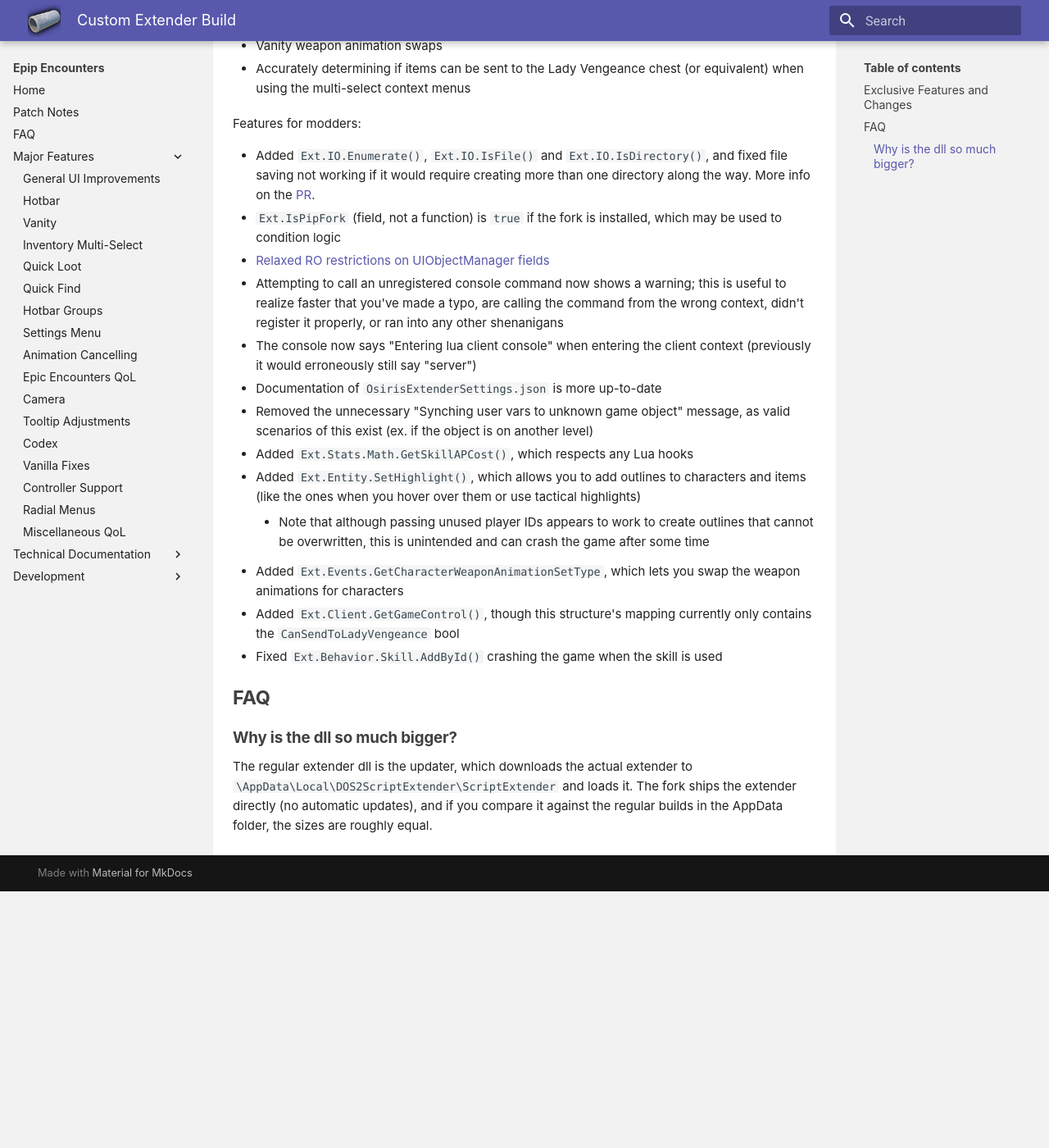
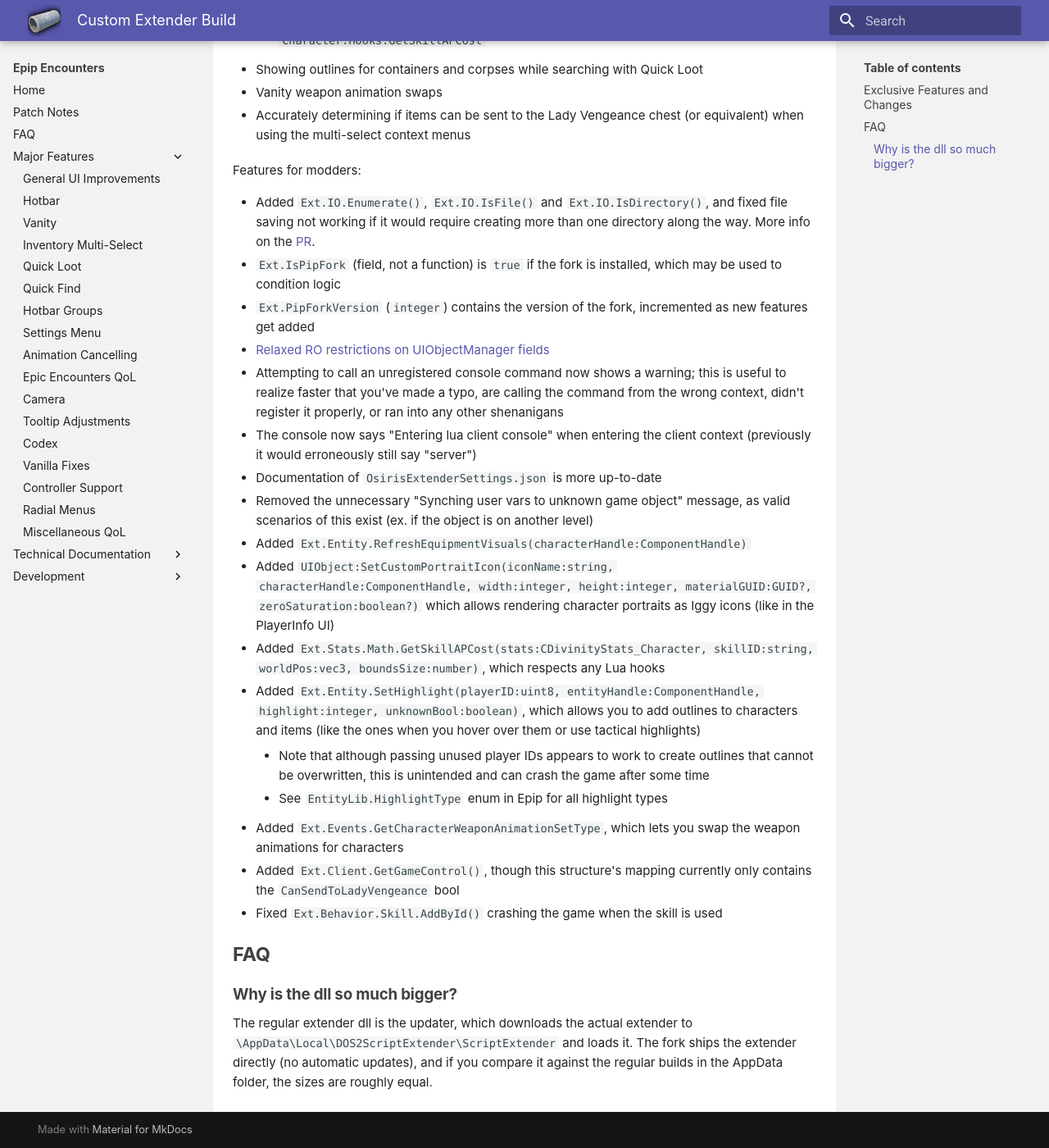
Before and after one commit to PinewoodPip/epip, an MkDocs documentation site: the page built from docs/extender.md, in a window 1280 px wide and 1400 px high, scrolled down 808 px. Shown: the whole window at 82% size. Built offline with MkDocs 1.6.1 and Material for MkDocs 9.7.7, drawn with Linux system fonts in a browser that asks for light colours; before the commit the page ends 1895 px from its top, so only the background shows below that; some of the changed text lies outside the part shown.

Commit message:
Update extender fork docs

```diff
--- a/docs/extender.md
+++ b/docs/extender.md
@@ -3,7 +3,9 @@
 
 You can download the build [here](https://drive.google.com/drive/folders/1I2ZXjbDkZW-WCdC_-EBNQvimHVHssL7m?usp=drive_link) and the repository for it is [here](https://github.com/Pinewoodpip/ositools/tree/pip). You'll need to put `libprotobuf-lite.dll` in the same directory as well; you can alternatively get it from an existing Extender installation in `\AppData\Local\DOS2ScriptExtender\ScriptExtender`.
 
-The current version of the fork is v3, from 20/10/2024.
+The current version of the fork is v3, from 6/02/2025. If installed correctly, you should see the version by the extender version in the title screen:
+
+<center>![Fork version display.](img/extender/fork_version.png)</center>
 
 !!! warning
     **The custom build is experimental - use it only at your own risk.**
@@ -26,14 +28,18 @@
 
 - Added `Ext.IO.Enumerate()`, `Ext.IO.IsFile()` and `Ext.IO.IsDirectory()`, and fixed file saving not working if it would require creating more than one directory along the way. More info on the [PR](https://github.com/Norbyte/ositools/pull/130).
 - `Ext.IsPipFork` (field, not a function) is `true` if the fork is installed, which may be used to condition logic
+- `Ext.PipForkVersion` (`integer`) contains the version of the fork, incremented as new features get added
 - [Relaxed RO restrictions on UIObjectManager fields](https://github.com/Norbyte/ositools/commit/acee921d406725ce61dd4121b031dc209a91a9cc)
 - Attempting to call an unregistered console command now shows a warning; this is useful to realize faster that you've made a typo, are calling the command from the wrong context, didn't register it properly, or ran into any other shenanigans
 - The console now says "Entering lua client console" when entering the client context (previously it would erroneously still say "server")
 - Documentation of `OsirisExtenderSettings.json` is more up-to-date
 - Removed the unnecessary "Synching user vars to unknown game object" message, as valid scenarios of this exist (ex. if the object is on another level)
-- Added `Ext.Stats.Math.GetSkillAPCost()`, which respects any Lua hooks
-- Added `Ext.Entity.SetHighlight()`, which allows you to add outlines to characters and items (like the ones when you hover over them or use tactical highlights)
+- Added `Ext.Entity.RefreshEquipmentVisuals(characterHandle:ComponentHandle)`
+- Added `UIObject:SetCustomPortraitIcon(iconName:string, characterHandle:ComponentHandle, width:integer, height:integer, materialGUID:GUID?, zeroSaturation:boolean?)` which allows rendering character portraits as Iggy icons (like in the PlayerInfo UI)
+- Added `Ext.Stats.Math.GetSkillAPCost(stats:CDivinityStats_Character, skillID:string, worldPos:vec3, boundsSize:number)`, which respects any Lua hooks
+- Added `Ext.Entity.SetHighlight(playerID:uint8, entityHandle:ComponentHandle, highlight:integer, unknownBool:boolean)`, which allows you to add outlines to characters and items (like the ones when you hover over them or use tactical highlights)
     - Note that although passing unused player IDs appears to work to create outlines that cannot be overwritten, this is unintended and can crash the game after some time
+    - See `EntityLib.HighlightType` enum in Epip for all highlight types
 - Added `Ext.Events.GetCharacterWeaponAnimationSetType`, which lets you swap the weapon animations for characters
 - Added `Ext.Client.GetGameControl()`, though this structure's mapping currently only contains the `CanSendToLadyVengeance` bool
 - Fixed `Ext.Behavior.Skill.AddById()` crashing the game when the skill is used
```
Also changed, not shown: docs/Features/QuickLoot.md (+2 -0 lines), docs/img/extender/fork_version.png (added).
